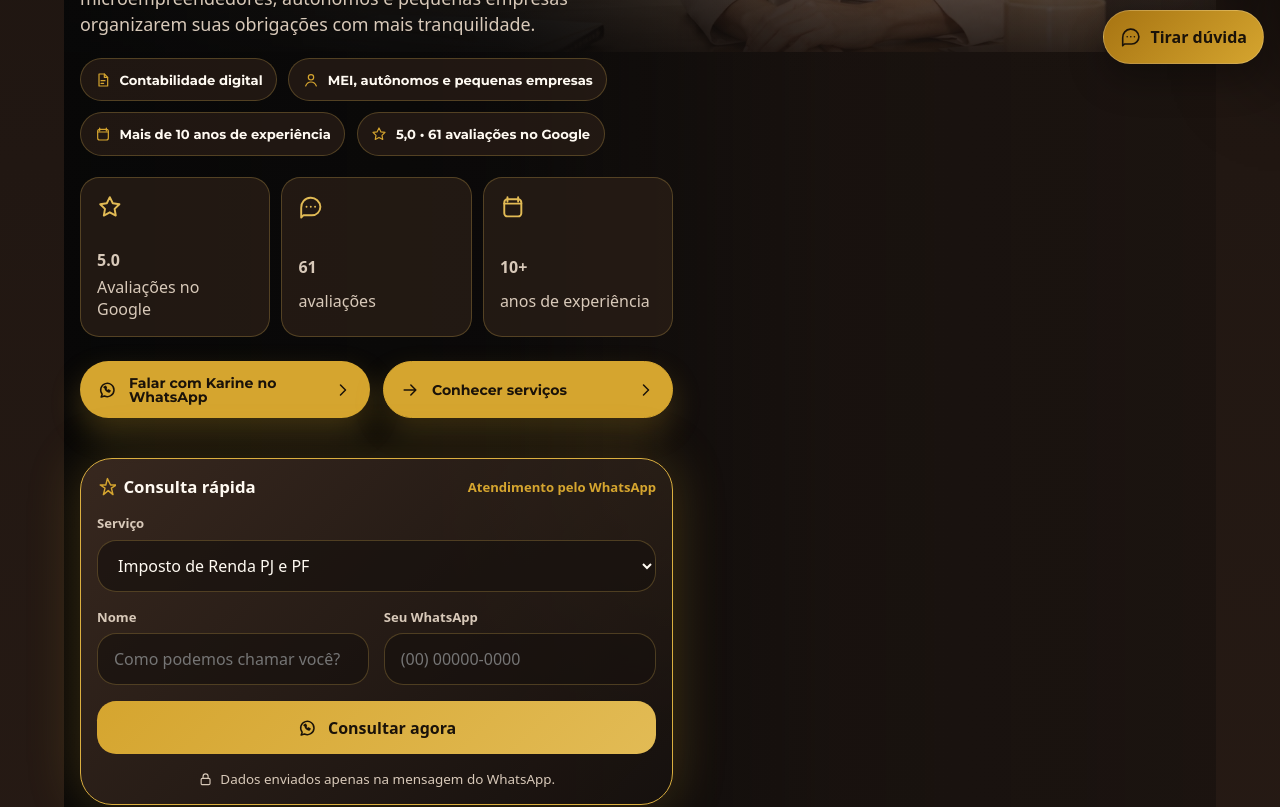
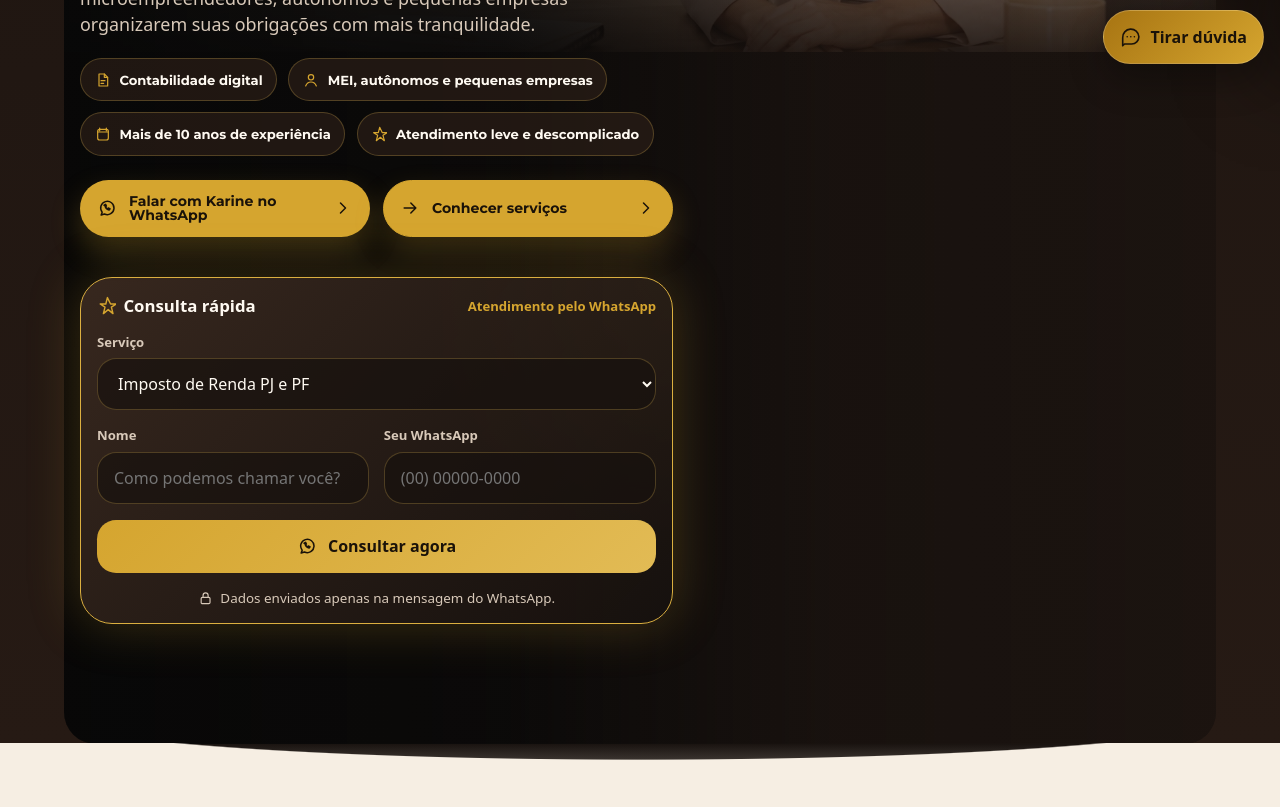
Before and after one commit to pedroh99p-bot/karinefernandes, a Next.js app: page /karine-fernandes-contabilidade in a window 1280 px wide. Shown: the part 720-1527 px from the top of the page. Built offline with nearby package versions, Linux system fonts and the light colour scheme; a web font is replaced by a local one.

Commit message:
fix: ajustar hero e carrossel de avaliações

```diff
--- a/src/app/globals.css
+++ b/src/app/globals.css
@@ -1601,6 +1601,7 @@ select {
 
 .testimonials-carousel__track {
   display: flex;
+  align-items: stretch;
   width: max-content;
   gap: 1rem;
   will-change: transform;
@@ -1616,11 +1617,16 @@ select {
 }
 
 .testimonials-carousel__slide {
+  display: flex;
   flex: 0 0 min(82vw, 22rem);
   padding: 0.15rem;
 }
 
 .testimonial-card {
+  display: flex;
+  width: 100%;
+  flex: 1;
+  flex-direction: column;
   min-height: 20rem;
   padding: 1.1rem;
   border-radius: var(--radius-medium);
@@ -1674,7 +1680,8 @@ select {
   display: flex;
   flex-wrap: wrap;
   gap: 0.5rem;
-  margin-top: 1rem;
+  margin-top: auto;
+  padding-top: 1rem;
 }
 
 .testimonial-card__footer span {
@@ -2359,7 +2366,7 @@ body:has(.mobile-menu-control:checked) .floating-actions {
   }
 
   to {
-    transform: translate3d(-50%, 0, 0);
+    transform: translate3d(calc(-50% - 0.5rem), 0, 0);
   }
 }
 
--- a/src/components/sections/HeroSection.tsx
+++ b/src/components/sections/HeroSection.tsx
@@ -8,7 +8,6 @@ import { Chip } from "@/components/ui/Chip";
 import { HighlightText } from "@/components/ui/HighlightText";
 import { Icon } from "@/components/ui/Icon";
 import { ImageWithFallback } from "@/components/ui/ImageWithFallback";
-import { StatCard } from "@/components/ui/StatCard";
 
 type HeroSectionProps = {
   prospect: ResolvedProspect;
@@ -56,22 +55,6 @@ export function HeroSection({ prospect }: HeroSectionProps) {
               <Chip key={chip.label} icon={chip.icon} label={chip.label} />
             ))}
           </div>
-          {prospect.canShowProof ? (
-            <div className="hero__stats">
-              {prospect.proof.rating ? (
-                <StatCard decimals={1} icon="star" label={prospect.proof.sourceLabel ?? "avaliação"} value={prospect.proof.rating} />
-              ) : null}
-              {prospect.proof.reviewCount ? (
-                <StatCard icon="message" label="avaliações" value={prospect.proof.reviewCount} />
-              ) : null}
-              {prospect.proof.yearsExperience ? (
-                <StatCard icon="calendar" label="anos de experiência" suffix="+" value={prospect.proof.yearsExperience} />
-              ) : null}
-              {prospect.proof.clientsServed ? (
-                <StatCard icon="user" label="clientes atendidos" suffix="+" value={prospect.proof.clientsServed} />
-              ) : null}
-            </div>
-          ) : null}
           <div className="hero__actions">
             <Button href={whatsappHref} icon="whatsapp" variant="whatsapp">
               {prospect.copy.heroPrimaryCta}
--- a/src/components/sections/SpecialistSection.tsx
+++ b/src/components/sections/SpecialistSection.tsx
@@ -85,8 +85,10 @@ export function SpecialistSection({ prospect }: SpecialistSectionProps) {
             </div>
           ) : null}
           <div className="specialist__chips">
-            {prospect.specialist.chips.map((chip) => (
-              <Chip key={chip.label} icon={chip.icon} label={chip.label} />
+            {prospect.specialist.chips.map((chip, index) => (
+              <Reveal key={chip.label} delay={index * 70}>
+                <Chip icon={chip.icon} label={chip.label} />
+              </Reveal>
             ))}
           </div>
           <div className="specialist__actions">
--- a/src/components/sections/TestimonialsCarousel.tsx
+++ b/src/components/sections/TestimonialsCarousel.tsx
@@ -26,7 +26,9 @@ export function TestimonialsCarousel({ testimonials }: TestimonialsCarouselProps
     <div
       className={`testimonials-carousel${shouldAutoplay ? " testimonials-carousel--auto" : ""}`}
       aria-roledescription="carrossel"
-      style={{ "--testimonials-duration": `${Math.max(24, items.length * 7)}s` } as TestimonialsCarouselStyle}
+      style={{
+        "--testimonials-duration": `${Math.max(36, testimonials.speedSeconds)}s`
+      } as TestimonialsCarouselStyle}
     >
       <div className="testimonials-carousel__track">
         {renderedItems.map((testimonial, index) => (
--- a/src/prospects/configs/karine-fernandes-contabilidade.ts
+++ b/src/prospects/configs/karine-fernandes-contabilidade.ts
@@ -39,7 +39,7 @@ const googleAsset = {
 };
 
 const socialPreviewUrl =
-  "https://res.cloudinary.com/dhbrxzt5a/image/upload/c_fill,g_auto,h_630,w_1200/v1786204945/ChatGPT_Image_Aug_8_2026_01_00_25_PM_3_inoasi.webp";
+  "https://res.cloudinary.com/dhbrxzt5a/image/upload/c_fill,g_auto,h_630,w_1200,q_auto,f_jpg/v1786208020/a9ab6ce8-21e3-48f2-8b76-fa9560700ceb_xnxdnr.png";
 
 export const karineFernandesContabilidadeProspect = {
   slug: "karine-fernandes-contabilidade",
@@ -64,7 +64,7 @@ export const karineFernandesContabilidadeProspect = {
       { label: "Contabilidade digital", icon: "document" },
       { label: "MEI, autônomos e pequenas empresas", icon: "user" },
       { label: "Mais de 10 anos de experiência", icon: "calendar" },
-      { label: "5,0 • 61 avaliações no Google", icon: "star" }
+      { label: "Atendimento leve e descomplicado", icon: "spark" }
     ]
   },
   contact: {
@@ -214,6 +214,7 @@ export const karineFernandesContabilidadeProspect = {
   testimonials: {
     enabled: true,
     autoplay: true,
+    speedSeconds: 76,
     items: [
       {
         name: "Patricia Taveira",
@@ -262,7 +263,7 @@ export const karineFernandesContabilidadeProspect = {
       {
         name: "Michelle Barbosa",
         text:
-          "Contratei os serviços da Contadora Karine para gerenciar a contabilidade da minha empresa e estou muito satisfeita com o resultado. Karine demonstra um profundo conhecimento da área contábil e sempre atende com muita eficiência e cordialidade. Sua atenção aos detalhes e sua capacidade de resolver problemas complexos são impressionantes. Recomendo seus serviços a qualquer pessoa ou empresa que precise de um suporte contábil confiável e de alta qualidade.",
+          "Contratei os serviços da Contadora Karine para gerenciar a contabilidade da minha empresa e estou muito satisfeita com o resultado. Karine sempre atende com muita eficiência e cordialidade.",
         rating: 5,
         service: "Serviço impecável e atencioso · há 3 meses",
         source: "Google",
--- a/src/prospects/defaults.ts
+++ b/src/prospects/defaults.ts
@@ -204,6 +204,7 @@ export const defaultProspectConfig: ProspectConfig = {
   testimonials: {
     enabled: true,
     autoplay: true,
+    speedSeconds: 48,
     items: [
       {
         name: "Cliente demonstrativo",
--- a/src/prospects/types.ts
+++ b/src/prospects/types.ts
@@ -209,6 +209,7 @@ export type TestimonialConfig = {
 export type TestimonialsConfig = {
   enabled: boolean;
   autoplay: boolean;
+  speedSeconds: number;
   items: TestimonialConfig[];
 };
 
```
Also changed, not shown: public/assets/karine-fernandes-contabilidade/social-preview.webp (added).
